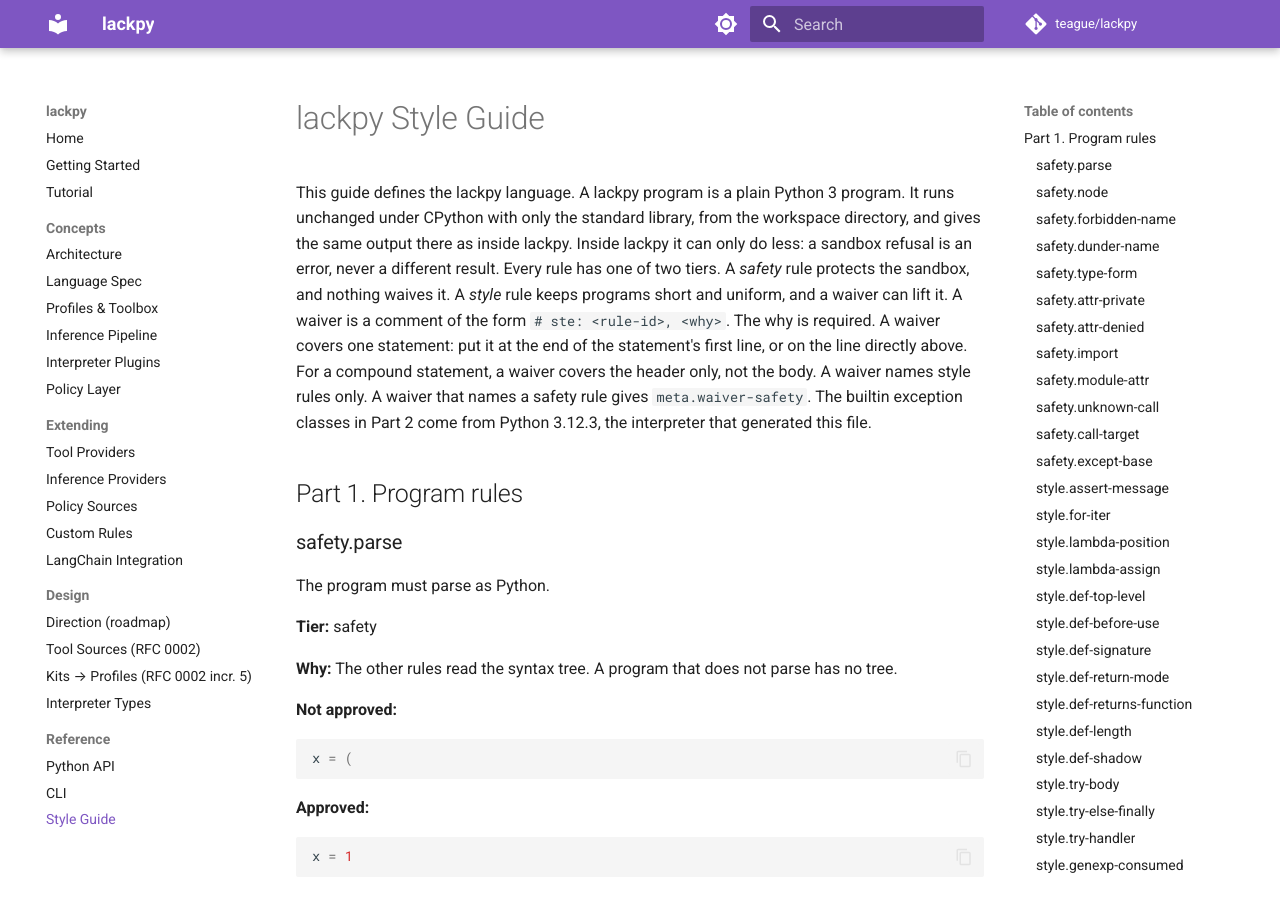
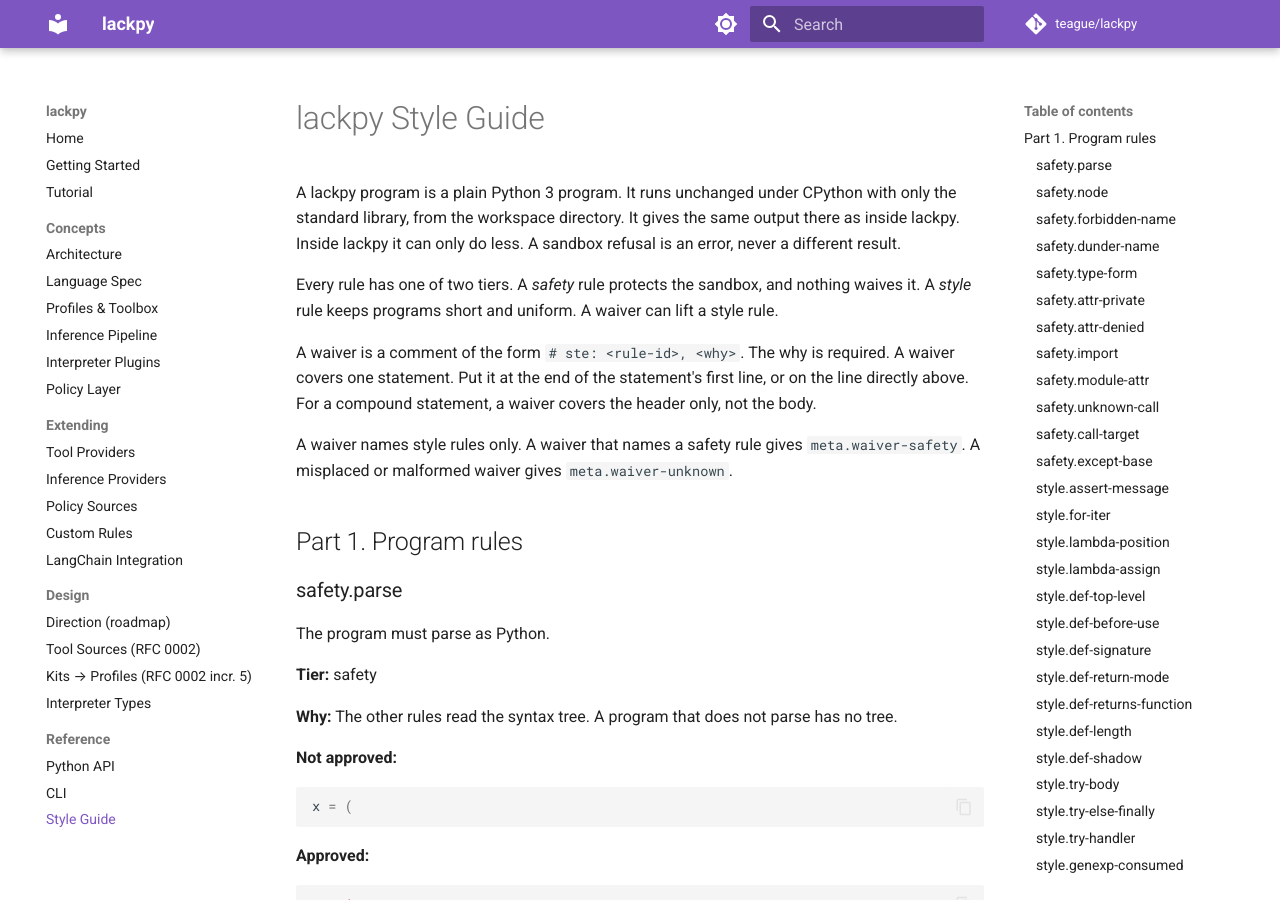
Before and after one commit to teaguesterling/lackpy, an MkDocs documentation site: the page built from docs/reference/style-guide.md, in a window 1280 px wide and 900 px high. Built offline with MkDocs 1.6.1 and Material for MkDocs 9.7.7, drawn with Linux system fonts in a browser that asks for light colours; comment, search, counter and statistics services are not loaded; some of the changed text lies outside the part shown.

Commit message:
docs: style guide names no interpreter version; split preface; backtick rationale names
Co-Authored-By: Claude Sonnet 5.5 <noreply@anthropic.com>
Claude-Session: https://claude.ai/code/session_01SM9Rz4KCre34wobnTkmrfu

```diff
--- a/docs/reference/style-guide.md
+++ b/docs/reference/style-guide.md
@@ -1,6 +1,12 @@
 # lackpy Style Guide
 
-This guide defines the lackpy language. A lackpy program is a plain Python 3 program. It runs unchanged under CPython with only the standard library, from the workspace directory, and gives the same output there as inside lackpy. Inside lackpy it can only do less: a sandbox refusal is an error, never a different result. Every rule has one of two tiers. A *safety* rule protects the sandbox, and nothing waives it. A *style* rule keeps programs short and uniform, and a waiver can lift it. A waiver is a comment of the form `# ste: <rule-id>, <why>`. The why is required. A waiver covers one statement: put it at the end of the statement's first line, or on the line directly above. For a compound statement, a waiver covers the header only, not the body. A waiver names style rules only. A waiver that names a safety rule gives `meta.waiver-safety`. The builtin exception classes in Part 2 come from Python 3.12.3, the interpreter that generated this file.
+A lackpy program is a plain Python 3 program. It runs unchanged under CPython with only the standard library, from the workspace directory. It gives the same output there as inside lackpy. Inside lackpy it can only do less. A sandbox refusal is an error, never a different result.
+
+Every rule has one of two tiers. A *safety* rule protects the sandbox, and nothing waives it. A *style* rule keeps programs short and uniform. A waiver can lift a style rule.
+
+A waiver is a comment of the form `# ste: <rule-id>, <why>`. The why is required. A waiver covers one statement. Put it at the end of the statement's first line, or on the line directly above. For a compound statement, a waiver covers the header only, not the body.
+
+A waiver names style rules only. A waiver that names a safety rule gives `meta.waiver-safety`. A misplaced or malformed waiver gives `meta.waiver-unknown`.
 
 ## Part 1. Program rules
 
@@ -71,7 +77,7 @@ Do not use a name that starts with two underscores. You can read `__name__` and
 
 **Tier:** safety
 
-**Why:** Dunder names lead to the builtins, the import machinery and the module namespace. __name__ and __file__ are only strings.
+**Why:** Dunder names lead to the builtins, the import machinery and the module namespace. `__name__` and `__file__` are only strings.
 
 **Not approved:**
 
@@ -403,7 +409,7 @@ Take plain parameters. Use no `*args` or `**kwargs`, and only constant defaults.
 
 **Tier:** style
 
-**Why:** A default is evaluated once, when the def runs. A constant default has no hidden state. *args and **kwargs hide the parameters.
+**Why:** A default is evaluated once, when the def runs. A constant default has no hidden state. `*args` and `**kwargs` hide the parameters.
 
 **Not approved:**
 
```
Also changed, not shown: other parts of docs/reference/style-guide.md (+3 -1 lines), 3 other files.
